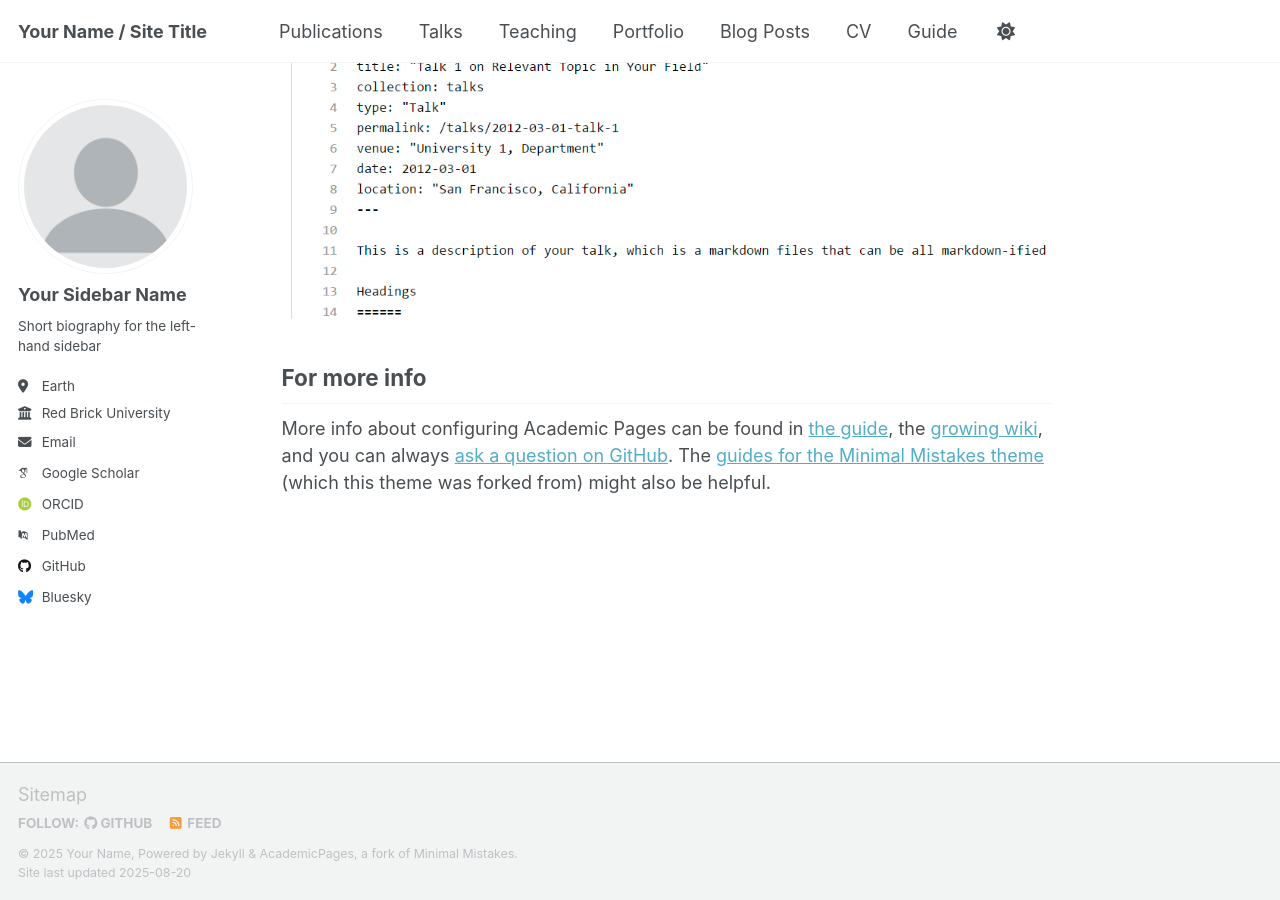
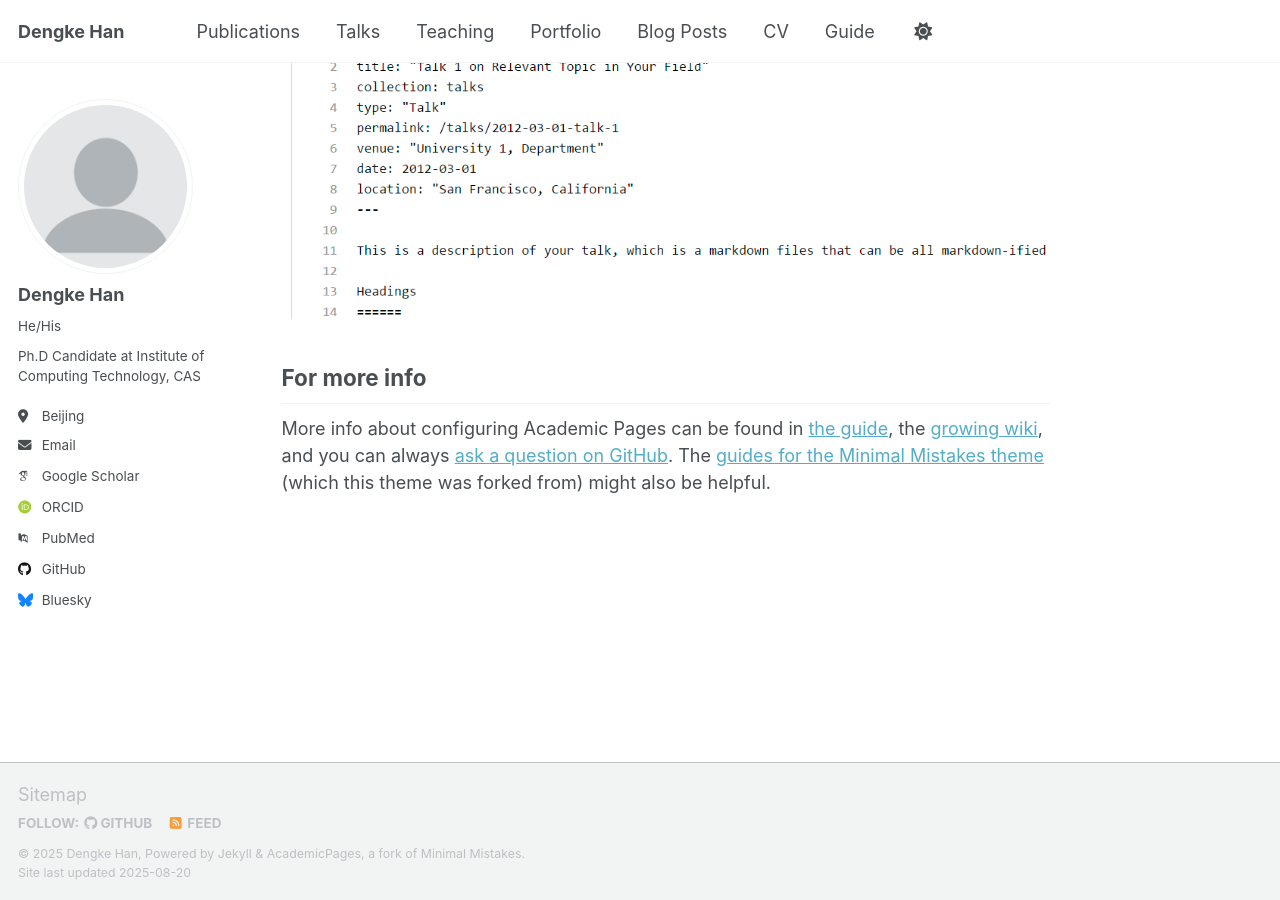
Before and after one commit to handengke/handengke.github.io, a Jekyll site: the page built from _pages/about.md, in a window 1280 px wide and 900 px high, scrolled down 2880 px. Built offline with Jekyll 4.4.1, drawn with Linux system fonts in a browser that asks for light colours; some web fonts are replaced; a script that is not in the unit is left out.

Commit message:
Update _config.yml

```diff
--- a/_config.yml
+++ b/_config.yml
@@ -9,13 +9,13 @@
 # Basic Site Settings
 locale                   : "en-US"
 site_theme               : "default" # Currently available options are "default", "air"
-title                    : "Your Name / Site Title"
+title                    : "Dengke Han"
 title_separator          : "-"
-name                     : &name "Your Name"
-description              : &description "personal description"
-url                      : https://academicpages.github.io # the base hostname & protocol for your site e.g. "https://[your GitHub username].github.io" or if you already have some other page hosted on Github then use "https://[your GitHub username].github.io/[Your Repo Name]"
+name                     : &name "Dengke Han"
+description              : &description "Personal Site"
+url                      : https://handengke.github.io
 baseurl                  : "" # the subpath of your site, e.g. "/blog"
-repository               : "academicpages/academicpages.github.io"
+repository               : "handengke/handengke.github.io"
 
 # Site Author - The following control what appear as part of the author content on the side bar.
 #               If a field is blank the icon and link will not appear, otherwise it will be shown.
@@ -23,13 +23,13 @@ repository               : "academicpages/academicpages.github.io"
 author:
   # Biographic information
   avatar           : "profile.png"
-  name             : "Your Sidebar Name"
-  pronouns         : # example: "she/her"
-  bio              : "Short biography for the left-hand sidebar"
-  location         : "Earth"
-  employer         : "Red Brick University"
+  name             : "Dengke Han"
+  pronouns         : "He/His"
+  bio              : "Ph.D Candidate at Institute of Computing Technology, CAS"
+  location         : "Beijing"
+  employer         : #
   uri              : # URL
-  email            : "none@example.org"
+  email            : "handengke21s@ict.ac.cn"
 
   # Academic websites
   academia         : # URL
```
